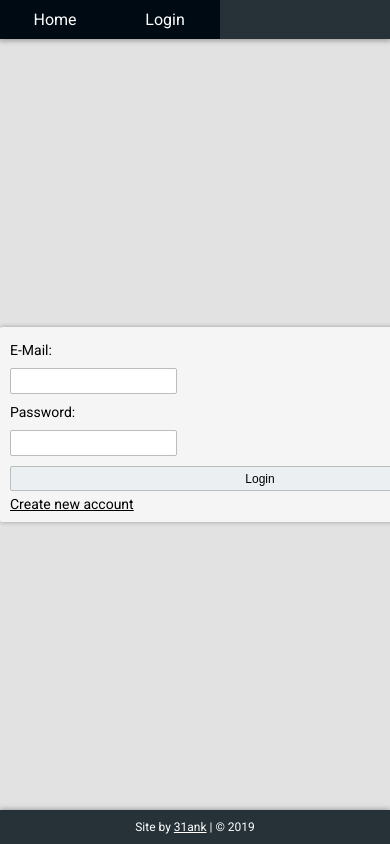
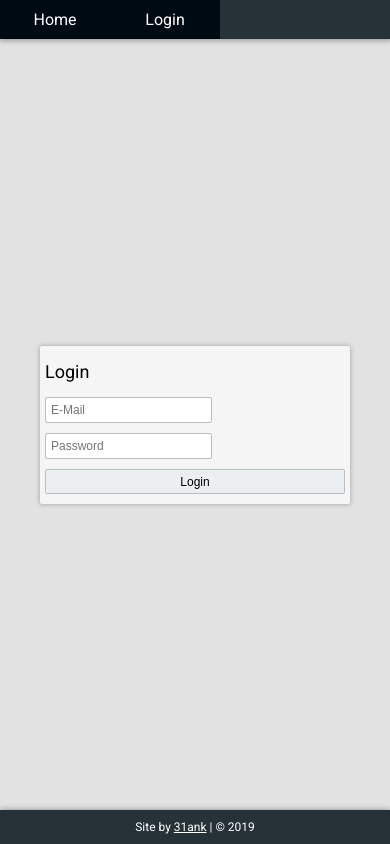
Before and after one commit to 31ank/Manga-Tracker, a PHP site: page /login.php in a window 390 px wide; the page is wider, and only the part inside the window is pictured. Run offline with PHP 8.4, Linux system fonts and the light colour scheme.

Commit message:
Small design improvements

```diff
--- a/website/css/style.css
+++ b/website/css/style.css
@@ -190,3 +190,14 @@ input[type=button]:hover {
 a {
     color: black;
 }
+
+@media only screen and (max-width: 1000px) {
+    .item{
+        width: 95%;
+        padding: 5px;
+    }
+
+    .menu div {
+        display: none;
+    }
+}
--- a/website/index.php
+++ b/website/index.php
@@ -17,7 +17,7 @@
         </div>
         <div class="content">
             <div class="item">
-                <p>Search</p>
+                <div class="header">Search</div>
                 <form action="search.php" method="GET">
                     <input type="text" name="MNameSearch">
                     <input class="button" type="submit" value="Search" style="width:auto;">
--- a/website/login.php
+++ b/website/login.php
@@ -19,14 +19,15 @@
             <div class="login">
                 <table>
                     <div class="item">
+                        <div class="header">
+                            Login
+                        </div>
                         <form action="login-script.php" method="post">
-                            <p>E-Mail:</p>
-                            <input type="text" name="uemail">
-                            <p>Password:</p>
-                            <input type="password" name="upsw"><br>
+                            <input type="text" name="uemail" placeholder="E-Mail"><br>
+                            <input type="password" name="upsw" placeholder="Password"><br>
                             <input class="button" type="submit" name="Login" value="Login" style="width:100%;margin:0px;margin-top:5px;margin-bottom:5px;">
                         </form>
-                        <a href="register.php">Create new account</a>
+                        <!-- <a href="register.php">Create new account</a> -->
                     </div>
 				</table>
 			</div>
@@ -35,7 +36,7 @@
             <p><?php echo($foot); ?></p>
         </div>
         <script>
-        document.getElementById("login").style.backgroundColor = "#000a12";
-    </script>
+            document.getElementById("login").style.backgroundColor = "#000a12";
+        </script>
     </body>
 </html>
```
Also changed, not shown: website/register.php (+4 -4 lines).
